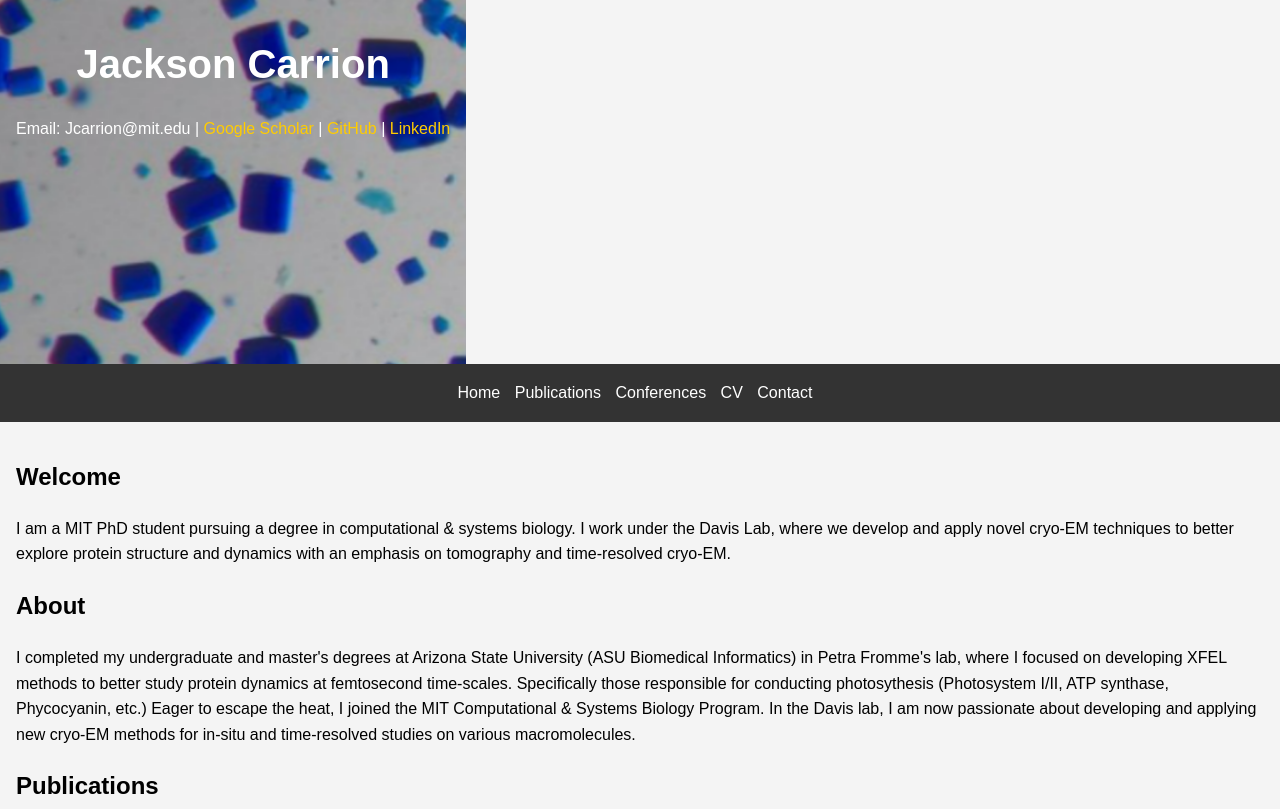
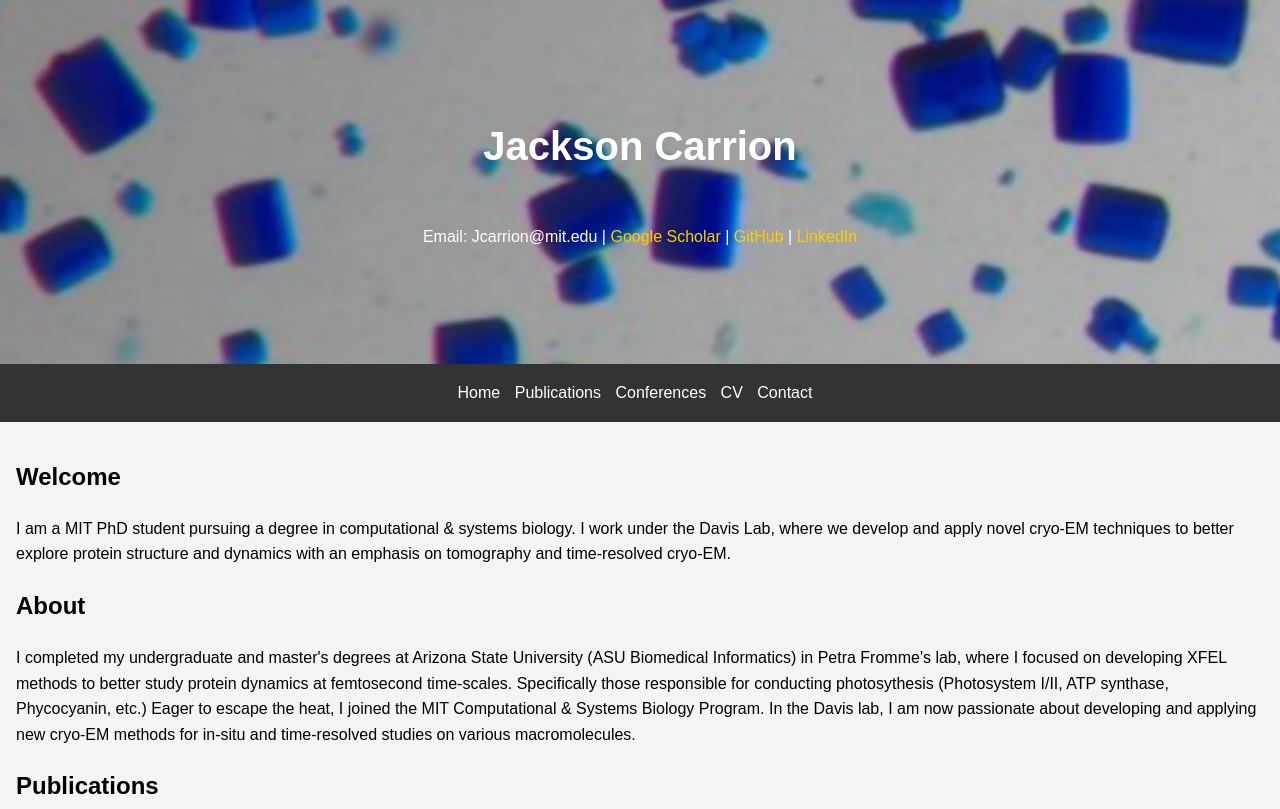
Before and after one commit to jtcarrion/jtcarrion, a plain HTML site: page index.html in a window 1280 px wide. Shown: the top 809 px of the page. Drawn offline with Linux system fonts and the light colour scheme.

Commit message:
Better header CSS

```diff
--- a/styles2.css
+++ b/styles2.css
@@ -12,7 +12,7 @@ header {
     padding: 2em 1em; /* Increased padding for better visibility */
     text-align: center;
     min-height: 300px; /* Ensure the header has a minimum height */
-    display: inline-block;
+    display: flex;
     flex-direction: column;
     justify-content: center;
     align-items: center;
@@ -21,14 +21,12 @@ header {
 
 header .content {
     text-align: center;
-    display: inline-block;
     background-color: rgba(0, 0, 0, 0.5); /* Semi-transparent background */
     padding: 1em;
     border-radius: 10px;
 }
 
 header h1 {
-    display: inline-block;
     font-size: 2.5em; /* Increase this value to make the text larger */
     margin: 0 0 0.5em; /* Add some margin to separate from the email section */
 }
```
